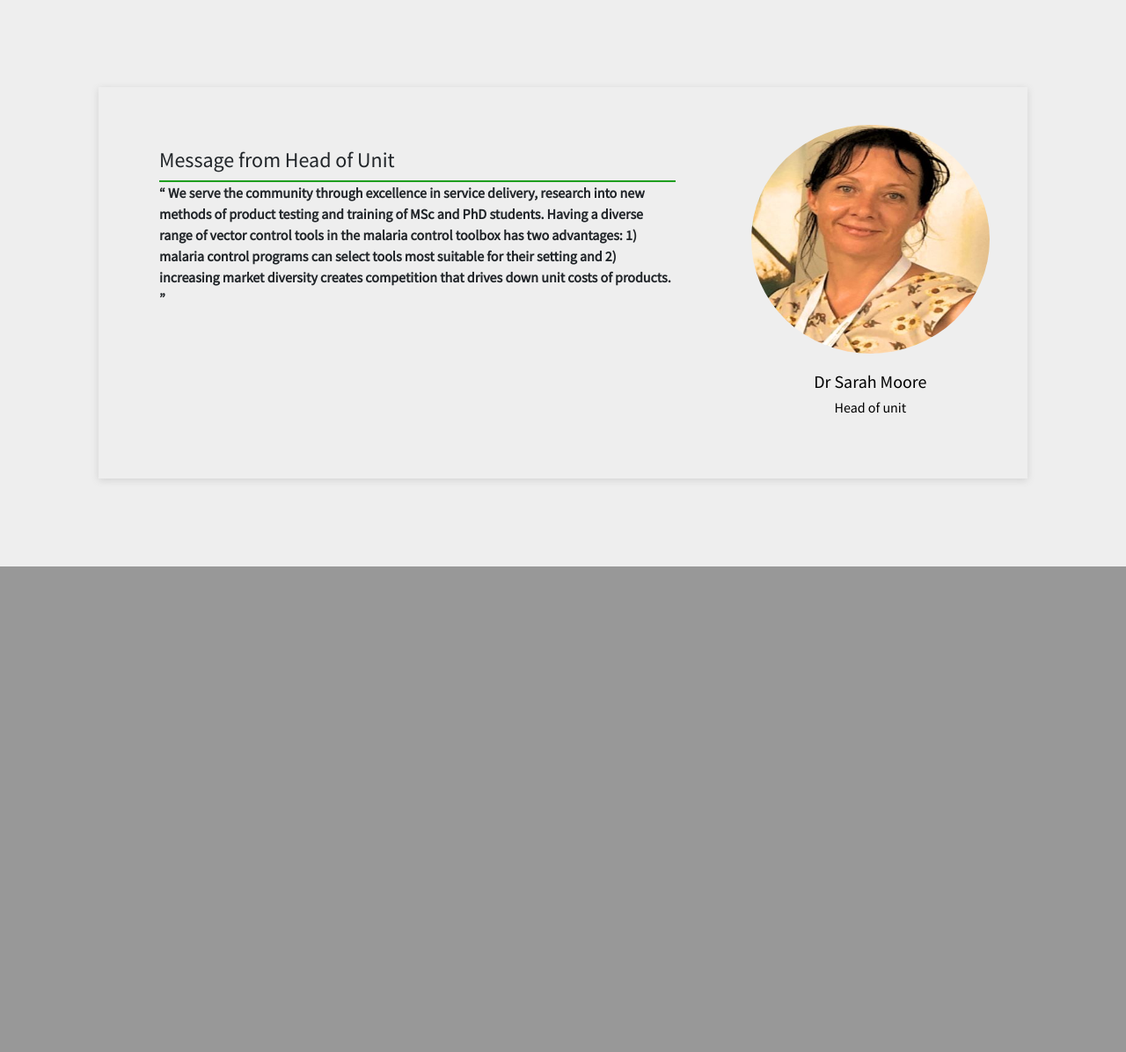
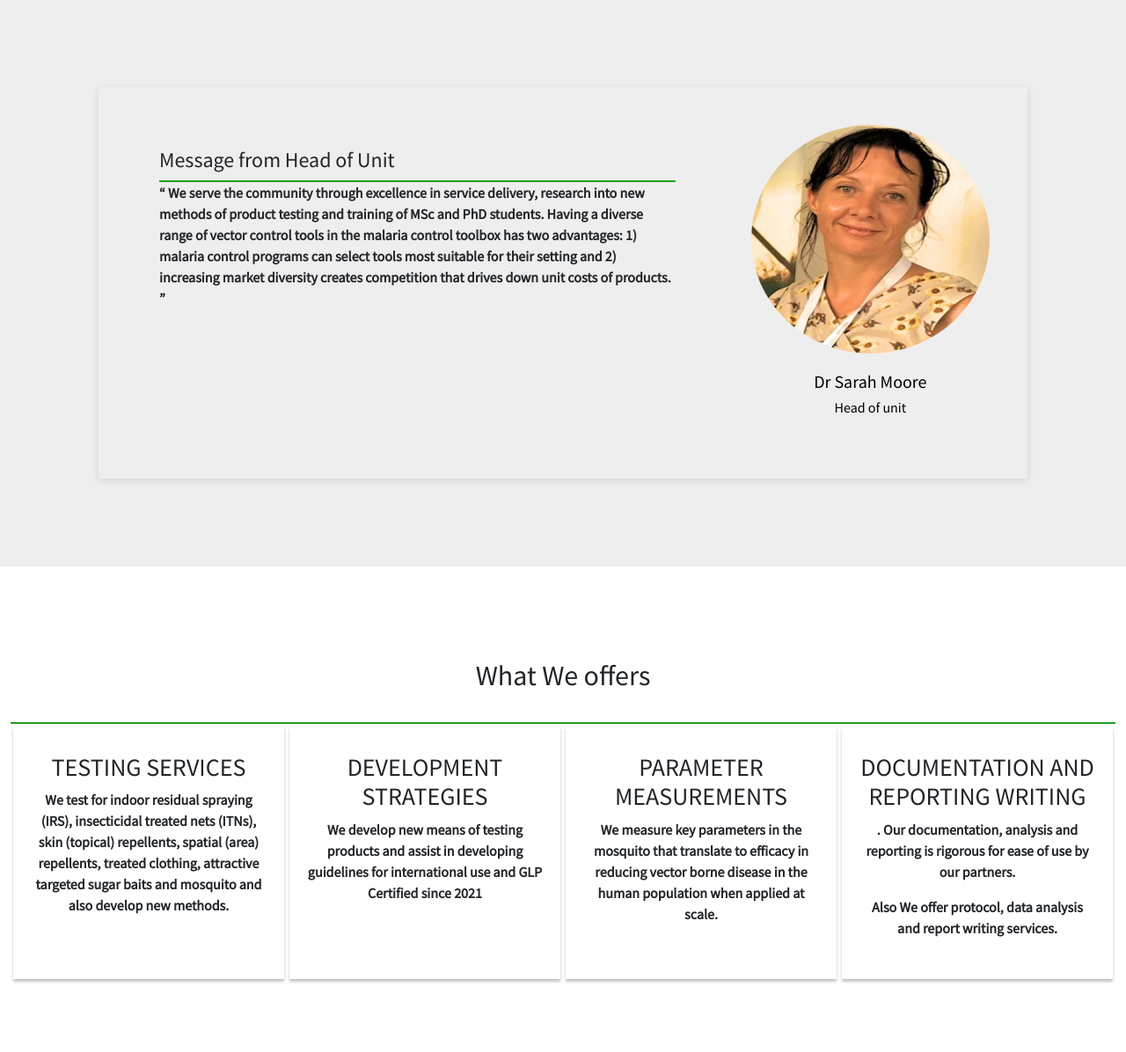
Before and after one commit to halidi-hamidu/vcptu_ihi, a Django app: page / in a window 1280 px wide. Shown: the part 954-2150 px from the top of the page at 88% size. Before the commit the page ends 1598 px from the top, so only its background shows below. Run offline with Django 4.2, Linux system fonts and the light colour scheme; some libraries are stand-ins or nearby versions; grey boxes are pictures that could not be loaded.

Commit message:
what we offer section added

```diff
--- a/templates/homePage/homePage.html
+++ b/templates/homePage/homePage.html
@@ -64,4 +64,40 @@
       </div>
     </div>
   </div>
+
+  <div class="what_we_offer_section">
+    <div class="container-fluid">
+      <div class="row">
+        <div class="col-md-12">
+          <div class="item_offered">
+            <h2>What We offers</h2>
+            {% include 'components/topHorizontalLIne.html' %}
+            <div class="services">
+              <div class="services_item" data-aos="slide-right">
+                <i class="bi bi-card-checklist"></i>
+                <h3>TESTING SERVICES</h3>
+                <p> We test for indoor residual spraying (IRS), insecticidal treated nets (ITNs), skin (topical) repellents, spatial (area) repellents, treated clothing, attractive targeted sugar baits and mosquito and also develop new methods.</p>
+              </div>
+              <div class="services_item" >
+                <i class="bi bi-card-checklist"></i>
+                <h3>DEVELOPMENT STRATEGIES</h3>
+                <p>We develop new means of testing products and assist in developing guidelines for international use and GLP Certified since 2021</p>
+              </div>
+              <div class="services_item" >
+                <i class="bi bi-card-checklist"></i>
+                <h3>PARAMETER MEASUREMENTS</h3>
+                <p>We measure key parameters in the mosquito that translate to efficacy in reducing vector borne disease in the human population when applied at scale.</p>
+              </div>
+              <div class="services_item"  data-aos="slide-left">
+                <i class="bi bi-card-checklist"></i>
+                <h3>DOCUMENTATION AND REPORTING WRITING </h3>
+                <p>. Our documentation, analysis and reporting is rigorous for ease of use by our partners.</p>
+                <P> Also We offer protocol, data analysis and report writing services.</P>
+              </div>
+            </div>
+          </div>
+        </div>
+      </div>
+    </div>
+  </div>
 {% endblock %}
```
